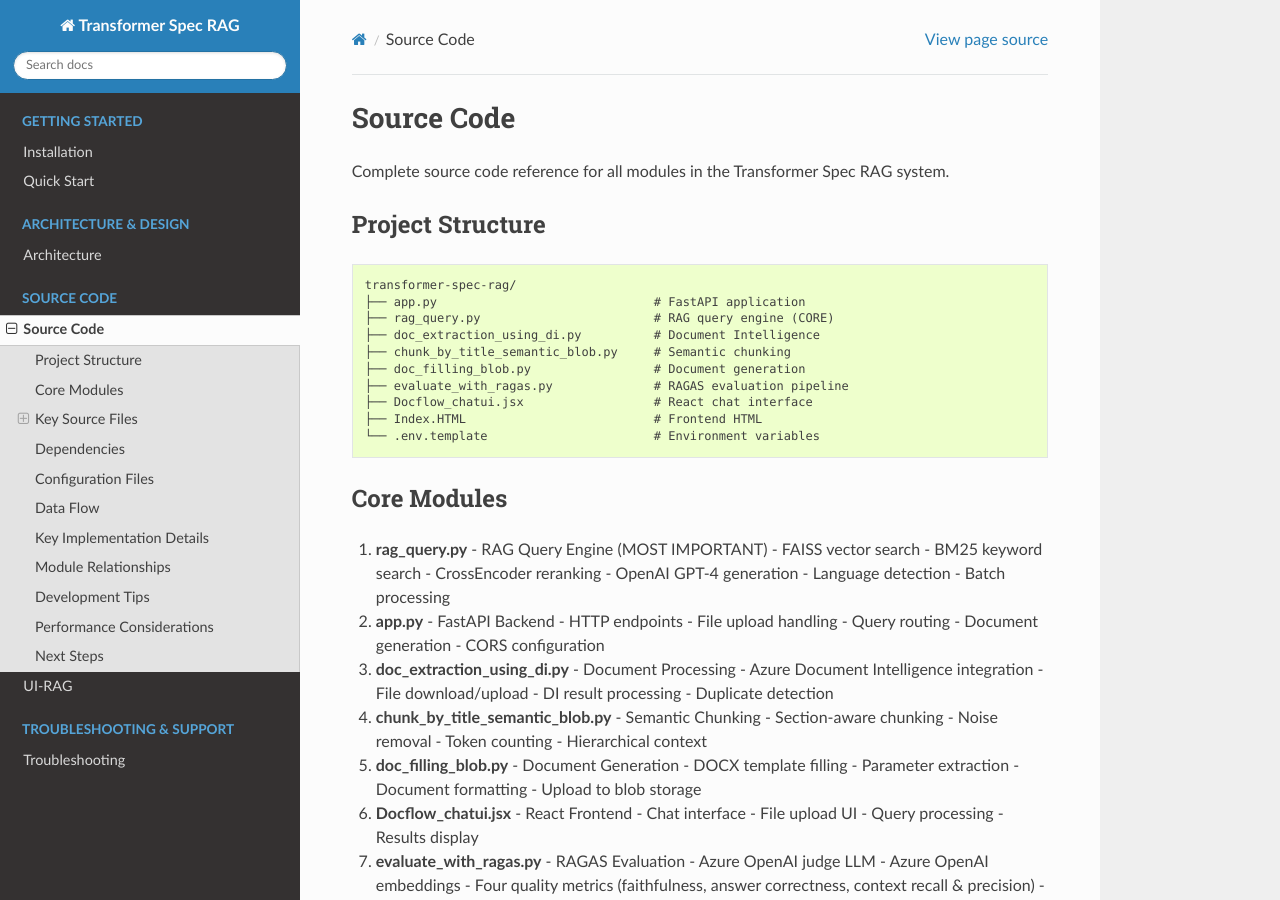
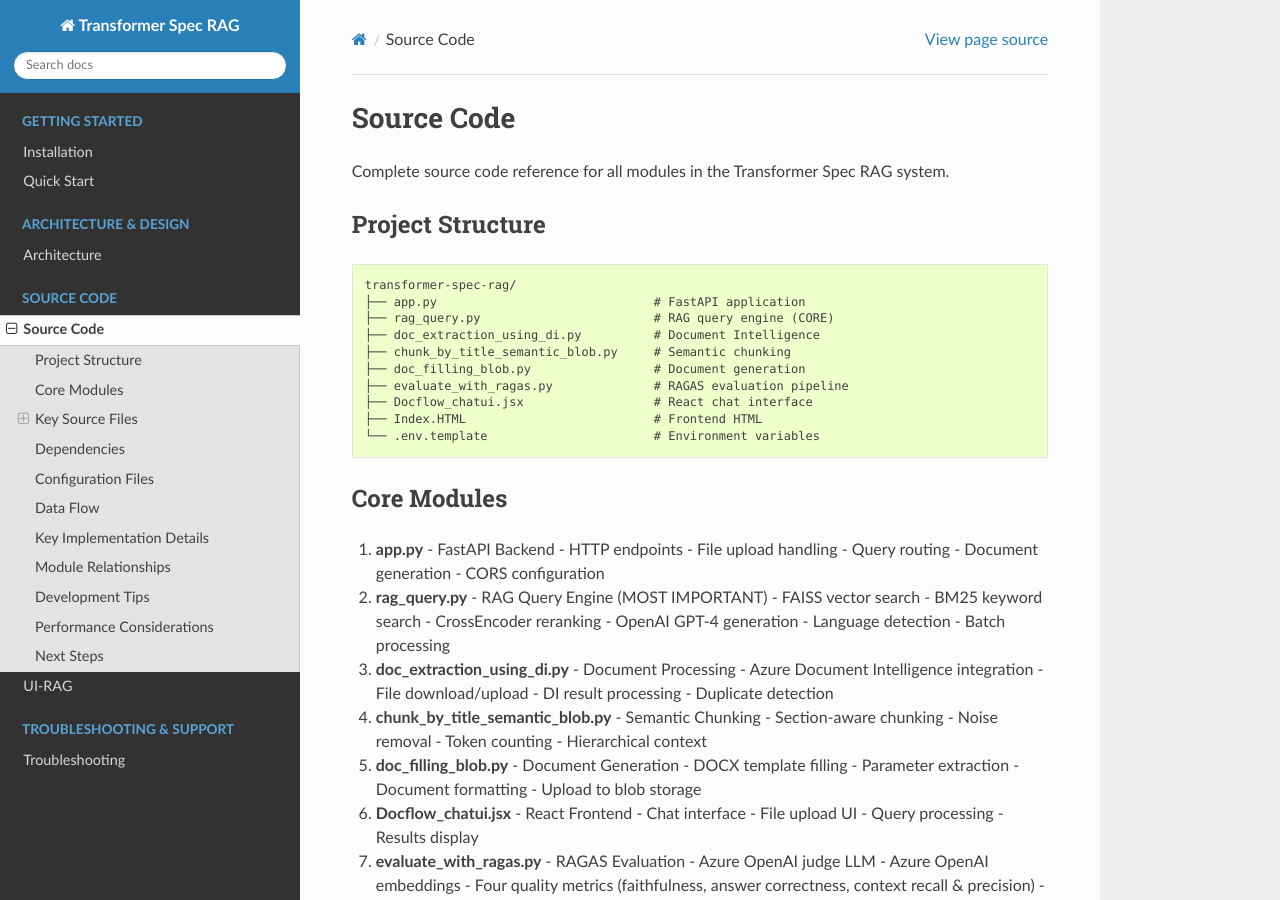
Before and after one commit to chaitra-bhandari/TransformerRag, a Sphinx documentation site: the page built from UI-RAG/docs/source_code.rst, in a window 1280 px wide and 900 px high. Built offline with Sphinx 7.4.7 and the Read the Docs theme 3.1.0, drawn with Linux system fonts in a browser that asks for light colours; pages that are not in the unit, such as notebooks, are missing from menus.

```diff
--- a/UI-RAG/docs/source_code.rst
+++ b/UI-RAG/docs/source_code.rst
@@ -23,20 +23,20 @@ Project Structure
 Core Modules
 ============
 
-1. **rag_query.py** - RAG Query Engine (MOST IMPORTANT)
+1. **app.py** - FastAPI Backend
+   - HTTP endpoints
+   - File upload handling
+   - Query routing
+   - Document generation
+   - CORS configuration
+
+2. **rag_query.py** - RAG Query Engine (MOST IMPORTANT)
    - FAISS vector search
    - BM25 keyword search
    - CrossEncoder reranking
    - OpenAI GPT-4 generation
    - Language detection
    - Batch processing
-
-2. **app.py** - FastAPI Backend
-   - HTTP endpoints
-   - File upload handling
-   - Query routing
-   - Document generation
-   - CORS configuration
 
 3. **doc_extraction_using_di.py** - Document Processing
    - Azure Document Intelligence integration
```
